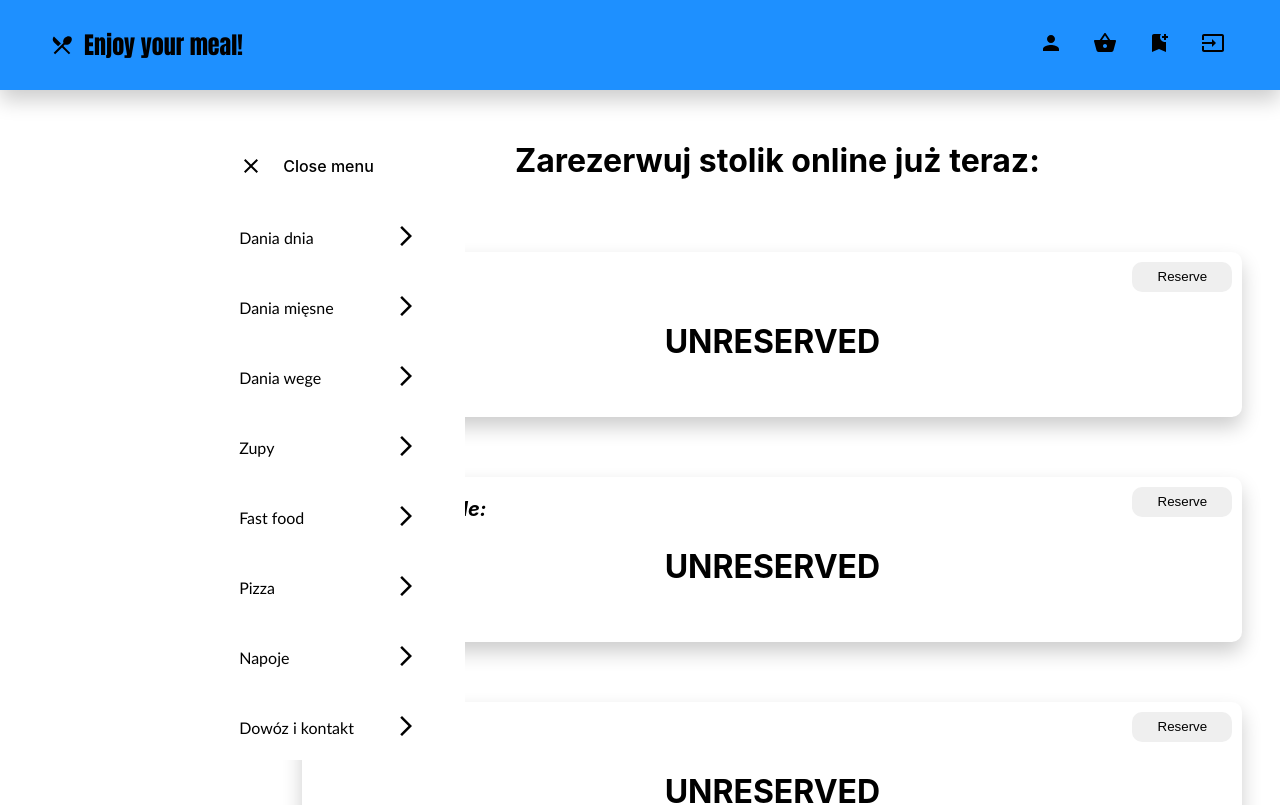
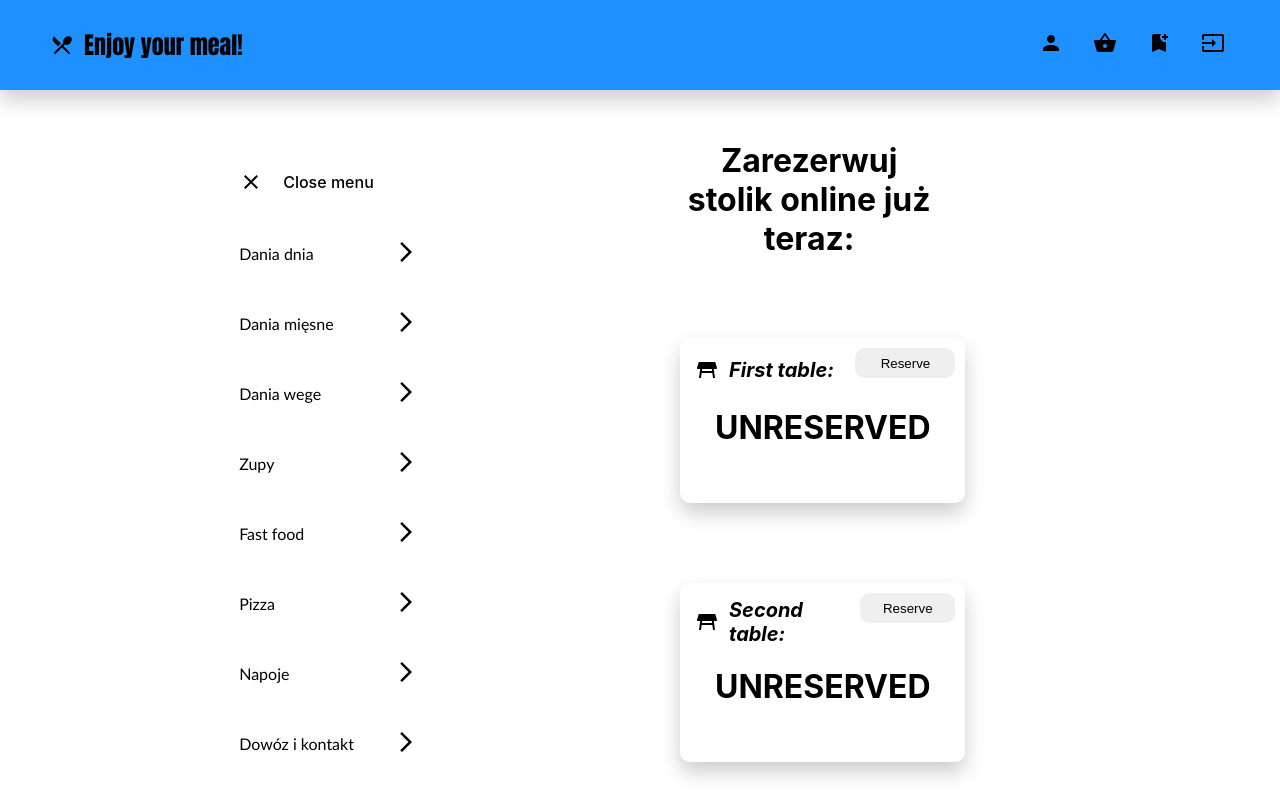
Before and after one commit to gorakuba/restaurant-app, a React (Create React App) app: page /reservation in a window 1280 px wide. Shown: the top 805 px of the page. Built offline with nearby package versions, Linux system fonts and the light colour scheme; a web font is replaced by a local one.

Commit message:
19.04 v1

```diff
--- a/src/components/Header/Header.js
+++ b/src/components/Header/Header.js
@@ -27,6 +27,7 @@ function Header() {
 
   return (
     <motion.div
+      style={{ position: "sticky", left: 0, top: 0, zIndex: 10 }}
       initial={{ opacity: 0, marginTop: -200 }}
       animate={{ opacity: 1, marginTop: 0 }}
       transition={{ delay: 0.2 }}
--- a/src/components/Header/Header.styled.js
+++ b/src/components/Header/Header.styled.js
@@ -3,9 +3,6 @@ import { colors } from "../../utilities/colors";
 import { fonts } from "../../utilities/fonts";
 
 export const HeaderStyle = styled.header`
-  position: sticky;
-  top: 0;
-  left: 0;
   display: flex;
   align-items: center;
   height: 70px;
@@ -15,7 +12,6 @@ export const HeaderStyle = styled.header`
     props.color === "color" ? colors.firstColorType : colors.defaultColorType};
   margin-bottom: 30px;
   justify-content: space-between;
-  z-index: 10;
   width: auto;
 
   @media (max-width: 600px) {
--- a/src/components/Modal/Modal.js
+++ b/src/components/Modal/Modal.js
@@ -20,7 +20,7 @@ const Modal = ({ setCloseModal }) => {
     <>
       <motion.div
         initial={{ opacity: 0, marginTop: -1200 }}
-        animate={{ opacity: 1, marginTop: -900 }}
+        animate={{ opacity: 1, marginTop: -600 }}
         transition={{ delay: 0.1, duration: 0.4 }}
       >
         <Background ref={modalRef} onClick={closeModal}>
--- a/src/components/Product/Product.styled.js
+++ b/src/components/Product/Product.styled.js
@@ -4,7 +4,7 @@ import { colors } from "../../utilities/colors";
 export const ProductStyle = styled.div`
   background-color: ${(props) =>
     props.color === "color" ? colors.thirdColorType : colors.defaultColorType};
-  width: auto;
+  width: 100%;
   padding: 10px;
   margin: 30px 10px 10px 10px;
   border-radius: 10px;
--- a/src/components/Sidebar/Sidebar.styled.js
+++ b/src/components/Sidebar/Sidebar.styled.js
@@ -5,7 +5,7 @@ import { fonts } from "../../utilities/fonts";
 export const OpenSidebar = styled.div`
   position: fixed;
   left: 14vw;
-  top: auto;
+  top: 17vh;
   width: 20%;
   margin: 20px 0 20px 60px;
   display: flex;
@@ -19,6 +19,7 @@ export const OpenSidebar = styled.div`
 
   @media (max-width: 800px) {
     position: static;
+    top: auto;
   }
 `;
 
@@ -35,7 +36,7 @@ export const OpenSidebarTitle = styled.p`
 export const SidebarStyle = styled.div`
   position: fixed;
   left: 14vw;
-  top: auto;
+  top: 17vh;
   width: 20%;
   background-color: ${(props) =>
     props.color === "color" ? colors.thirdColorType : colors.defaultColorType};
@@ -43,7 +44,7 @@ export const SidebarStyle = styled.div`
 
   @media (max-width: 800px) {
     position: static;
-    left: auto;
+    top: auto;
     width: auto;
     display: flex;
     flex-direction: column;
@@ -66,10 +67,10 @@ export const Close = styled.div`
     cursor: pointer;
   }
 
-  @media (max-width: 600px) {
+  @media (max-width: 800px) {
     width: 100%;
     justify-content: left;
-    margin: 30px 0 20px 70px;
+    margin: 30px 0 20px 40px;
   }
 `;
 
@@ -82,7 +83,7 @@ export const CloseSidebarTitle = styled.p`
     cursor: pointer;
   }
 
-  @media (max-width: 600px) {
+  @media (max-width: 800px) {
     display: none;
   }
 `;
--- a/src/components/Table/Table.styled.js
+++ b/src/components/Table/Table.styled.js
@@ -14,10 +14,6 @@ export const TableStyle = styled.div`
       props.color === "color"
         ? colors.fourthColorType
         : colors.defaultColorType};
-
-  @media (min-width: 1500px) {
-    width: 47%;
-  }
 
   @media (max-width: 1499px) {
     height: auto;
--- a/src/routes/Basket/Basket.js
+++ b/src/routes/Basket/Basket.js
@@ -31,7 +31,11 @@ function Basket() {
       <BasketStyle color={color} font={font}>
         {basket.length > 0 ? (
           <>
-            <motion.div>
+            <motion.div
+              initial={{ opacity: 0, marginTop: -200 }}
+              animate={{ opacity: 1, marginTop: 0 }}
+              transition={{ delay: 0.4, duration: 0.6 }}
+            >
               <LeftSide>
                 {basket.map((product) => (
                   <BasketProduct
@@ -45,7 +49,11 @@ function Basket() {
               </LeftSide>
             </motion.div>
 
-            <motion.div>
+            <motion.div
+              initial={{ opacity: 0, marginTop: -200 }}
+              animate={{ opacity: 1, marginTop: 0 }}
+              transition={{ delay: 0.8, duration: 0.6 }}
+            >
               <RightSide color={color}>
                 <CurrencyFormat
                   renderText={(value) => (
@@ -77,7 +85,11 @@ function Basket() {
             </motion.div>
           </>
         ) : (
-          <motion.div>
+          <motion.div
+            initial={{ opacity: 0, marginTop: -200 }}
+            animate={{ opacity: 1, marginTop: 0 }}
+            transition={{ type: "spring", stiffness: 50, delay: 0.4 }}
+          >
             <EmptyBasket>Your shopping basket is empty!</EmptyBasket>
           </motion.div>
         )}
--- a/src/routes/Home/Home.styled.js
+++ b/src/routes/Home/Home.styled.js
@@ -11,6 +11,7 @@ export const Container = styled.div`
   @media (max-width: 800px) {
     display: flex;
     flex-direction: column;
+    width: 100%;
   }
 
   @media (min-width: 1500px) {
@@ -19,20 +20,22 @@ export const Container = styled.div`
 `;
 
 export const Content = styled.div`
+  display: flex;
+  flex-direction: column;
+  justify-content: center;
+  align-items: center;
   margin: 20px;
   text-align: justify;
   background-color: ${(props) =>
     props.color === "color" ? colors.thirdColorType : colors.defaultColorType};
   padding: 0 30px 30px 30px;
 
-  @media (max-width: 600px) {
+  h1 {
     text-align: center;
-    width: 85%;
-    display: flex;
-    flex-direction: column;
-    justify-content: center;
-    align-items: center;
-    margin: 0 15px 0 15px;
+  }
+
+  @media (max-width: 800px) {
+    margin: 0 auto 0 auto;
   }
 `;
 
--- a/src/routes/Login/Login.js
+++ b/src/routes/Login/Login.js
@@ -33,10 +33,18 @@ const Login = () => {
   } = LoginLogic();
 
   return (
-    <motion.div>
+    <motion.div
+      initial={{ opacity: 0, marginTop: -200 }}
+      animate={{ opacity: 1, marginTop: 0 }}
+      transition={{ delay: 0.2 }}
+    >
       <LoginLogicStyle>
         <LoginStyle color={color}>
-          <motion.div>
+          <motion.div
+            initial={{ opacity: 0, marginTop: -200 }}
+            animate={{ opacity: 1, marginTop: 0 }}
+            transition={{ type: "spring", stiffness: 50, delay: 0.4 }}
+          >
             <LoginHeader color={color} font={font}>
               <Link
                 to='/'
--- a/src/routes/Reservation/Reservation.js
+++ b/src/routes/Reservation/Reservation.js
@@ -1,12 +1,7 @@
 import React from "react";
 import Header from "../../components/Header/Header";
 import Sidebar from "../../components/Sidebar/Sidebar";
-import {
-  Container,
-  Content,
-  TableSection,
-  ResHeader,
-} from "./Resevation.styled";
+import { Container, Content, ResHeader } from "./Resevation.styled";
 import Table from "../../components/Table/Table";
 import { tables } from "./tables";
 import { color } from "../../utilities/colors";
@@ -17,20 +12,27 @@ const Reservation = () => {
     <>
       <Header />
       <Container color={color}>
-        <motion.div>
-          <Sidebar />
-        </motion.div>
+        <Sidebar />
 
-        <motion.div>
-          <Content color={color}>
+        <Content color={color}>
+          <motion.div
+            initial={{ opacity: 0 }}
+            animate={{ opacity: 1 }}
+            transition={{ delay: 1.4, duration: 0.6 }}
+          >
             <ResHeader>Zarezerwuj stolik online już teraz: </ResHeader>
-            <TableSection>
-              {tables.map((table) => (
-                <Table key={table.id} name={table.name} />
-              ))}
-            </TableSection>
-          </Content>
-        </motion.div>
+          </motion.div>
+
+          {tables.map((table) => (
+            <motion.div
+              initial={{ opacity: 0 }}
+              animate={{ opacity: 1, marginTop: 80 }}
+              transition={{ delay: 1.6, duration: 0.8 }}
+            >
+              <Table key={table.id} name={table.name} />
+            </motion.div>
+          ))}
+        </Content>
       </Container>
     </>
   );
--- a/src/routes/Reservation/Resevation.styled.js
+++ b/src/routes/Reservation/Resevation.styled.js
@@ -3,11 +3,18 @@ import { colors } from "../../utilities/colors";
 
 export const Container = styled.div`
   display: flex;
+  width: 50vw;
+  margin: 20px auto;
   background-color: ${(props) =>
     props.color === "color" ? colors.thirdColorType : colors.defaultColorType};
 
   @media (max-width: 800px) {
     flex-direction: column;
+    width: 95%;
+  }
+
+  @media (min-width: 1500px) {
+    width: 70vw;
   }
 `;
 
@@ -15,29 +22,17 @@ export const Content = styled.div`
   background-color: ${(props) =>
     props.color === "color" ? colors.thirdColorType : colors.defaultColorType};
   padding: 0 30px 30px 30px;
-  width: 75%;
-  margin-left: 20.5vw;
-  z-index: 1;
+  width: 100%;
+  margin-left: 25vw;
 
   @media (max-width: 800px) {
-    width: 97%;
     display: flex;
     flex-direction: column;
-    margin-left: 0.5vw;
+    margin: 0 auto 0 auto;
   }
 `;
 
 export const ResHeader = styled.h1`
-  margin-left: 10px;
+  margin-left: 1vw;
   text-align: center;
 `;
-
-export const TableSection = styled.div`
-  display: flex;
-  flex-direction: row;
-  flex-wrap: wrap;
-
-  @media (max-width: 800px) {
-    justify-content: center;
-  }
-`;
--- a/src/utilities/Main.styled.js
+++ b/src/utilities/Main.styled.js
@@ -11,6 +11,7 @@ export const Container = styled.div`
 
   @media (max-width: 800px) {
     flex-direction: column;
+    width: 95%;
   }
 
   @media (min-width: 1500px) {
@@ -22,20 +23,23 @@ export const Content = styled.div`
   background-color: ${(props) =>
     props.color === "color" ? colors.thirdColorType : colors.defaultColorType};
   padding: 30px;
-  width: 75%;
   margin-left: 25vw;
   z-index: 1;
 
   h1 {
     font-family: ${(props) =>
       props.font === "font" ? fonts.secondFontType : fonts.defaultFontType};
-    margin: 0 20px 20px 10px;
+    margin: 0 20px 20px 1vw;
+
+    @media (max-width: 800px) {
+      margin: 0 20px 20px 3vw;
+    }
   }
 
   @media (max-width: 800px) {
     width: 90%;
     display: flex;
     flex-direction: column;
-    margin-left: 2vw;
+    margin: 0 auto 0 auto;
   }
 `;
```
Also changed, not shown: 1 other file (tests, documents, lock files or other folders).
